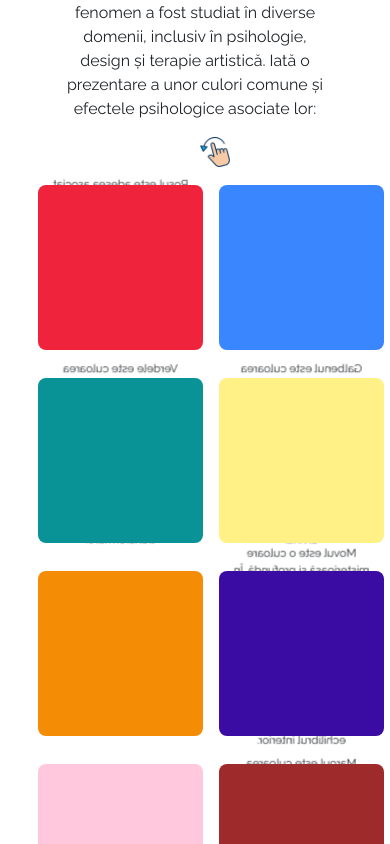
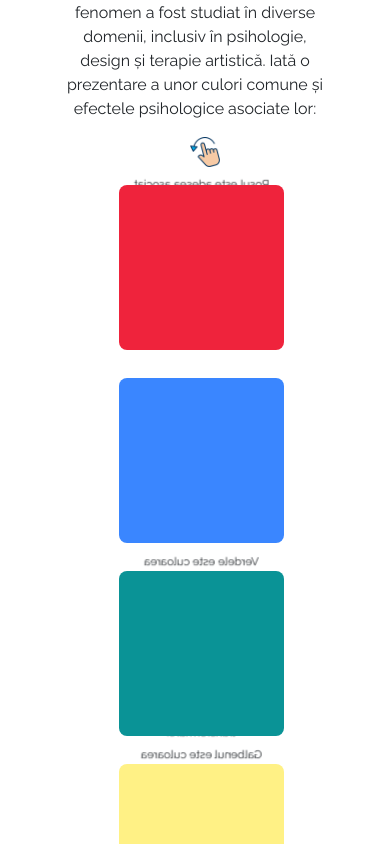
Before and after one commit to teodorasorescu/self_v2-master, a React (Create React App) app: page /psihologia-culorilor in a window 390 px wide. Shown: the part 1060-1904 px from the top of the page. Built offline with nearby package versions, Linux system fonts and the light colour scheme; a web font is replaced by a local one.

Commit message:
fixed bugs

```diff
--- a/src/styling/color.psycho.page.module.scss
+++ b/src/styling/color.psycho.page.module.scss
@@ -38,7 +38,7 @@
 }
 .colorsContainer {
 	@media screen and (max-width: 1025px) {
-		width: 100vw;
+		width: 95vw;
 	}
 	width: 70vw;
 	border-radius: 5%;
--- a/src/styling/flipcardSwatches.css
+++ b/src/styling/flipcardSwatches.css
@@ -155,11 +155,12 @@
 			}
 
 			.descriptionContainer {
-				width: 95vw;
 				font-family: 'Raleway', sans-serif;
 				text-align: left;
 				justify-content: center;
 				.bodySwatches {
+					width: 95vw;
+
 					display: flex;
 					flex-direction: 'row';
 
@@ -169,6 +170,7 @@
 					justify-content: center;
 				}
 				.titleContainer {
+					width: 95vw;
 					border-bottom: 0.1ch solid rgba(159, 153, 153, 0.379);
 					padding-left: 1%;
 					> h1 {
@@ -180,6 +182,7 @@
 				.paragraphContainer {
 					padding-top: 5%;
 					padding-left: 1%;
+					width: 95vw;
 
 					> p {
 						font-family: 'Raleway', sans-serif;
```
